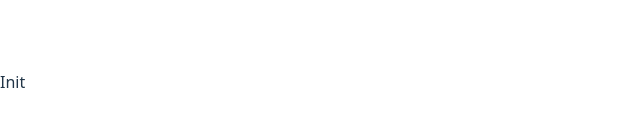
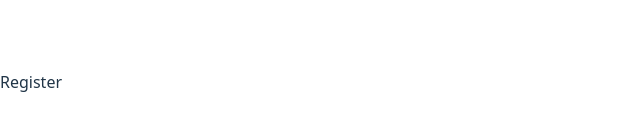
Before and after one commit to HumptyDumpty101/patient-registration-pglite, a React (Vite) app: page /register in a window 1280 px wide. Shown: the part 318-448 px from the top of the page, without its empty margins (0-640 px from the left). Built offline with nearby package versions, Linux system fonts and the light colour scheme.

Commit message:
chore: set up basic routing structure and install initial packages

```diff
--- a/package.json
+++ b/package.json
@@ -10,9 +10,11 @@
     "preview": "vite preview"
   },
   "dependencies": {
+    "@electric-sql/pglite": "^0.3.1",
     "@tailwindcss/vite": "^4.1.7",
     "react": "^19.1.0",
     "react-dom": "^19.1.0",
+    "react-router-dom": "^7.6.0",
     "tailwindcss": "^4.1.7"
   },
   "devDependencies": {
--- a/src/App.jsx
+++ b/src/App.jsx
@@ -1,14 +1,18 @@
-import { useState } from 'react'
-import reactLogo from './assets/react.svg'
-import viteLogo from '/vite.svg'
+import { BrowserRouter as Router, Routes, Route } from 'react-router-dom';
+import Home from './pages/Home';
+import Register from './pages/Register';
+import Console from './pages/Console';
 
 function App() {
-  const [count, setCount] = useState(0)
 
   return (
-    <>
-      Init
-    </>
+      <Router>
+        <Routes>
+          <Route path="/" element={<Home></Home>}></Route>
+          <Route path="/register" element={<Register></Register>}></Route>
+          <Route path="/console" element={<Console></Console>}></Route>
+        </Routes>
+      </Router>
   )
 }
 
--- /dev/null
+++ b/src/pages/Console.jsx
@@ -0,0 +1,5 @@
+export default function Console() {
+    return (
+        <div>Console</div>
+    )
+}
--- /dev/null
+++ b/src/pages/Home.jsx
@@ -0,0 +1,5 @@
+export default function Home() {
+    return (
+        <div>Home</div>
+    )
+}
--- /dev/null
+++ b/src/pages/Register.jsx
@@ -0,0 +1,5 @@
+export default function Register() {
+    return (
+        <div>Register</div>
+    )
+}
--- a/vite.config.js
+++ b/vite.config.js
@@ -6,4 +6,7 @@ import tailwindcss from '@tailwindcss/vite'
 // https://vite.dev/config/
 export default defineConfig({
   plugins: [react(), tailwindcss()],
+  optimizeDeps: {
+    exclude: ['@electric-sql/pglite'],
+  }
 })
```
Also changed, not shown: 1 other file (tests, documents, lock files or other folders).
